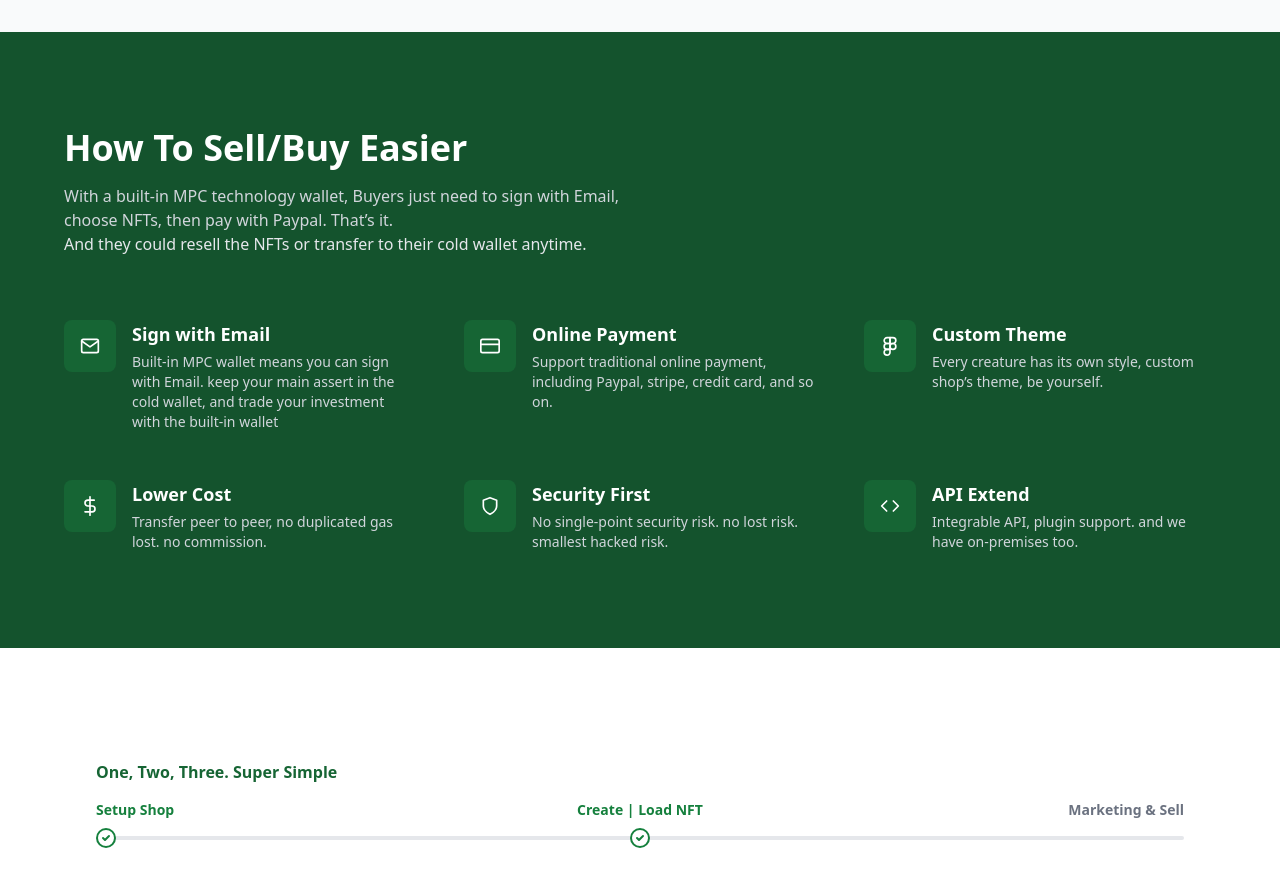
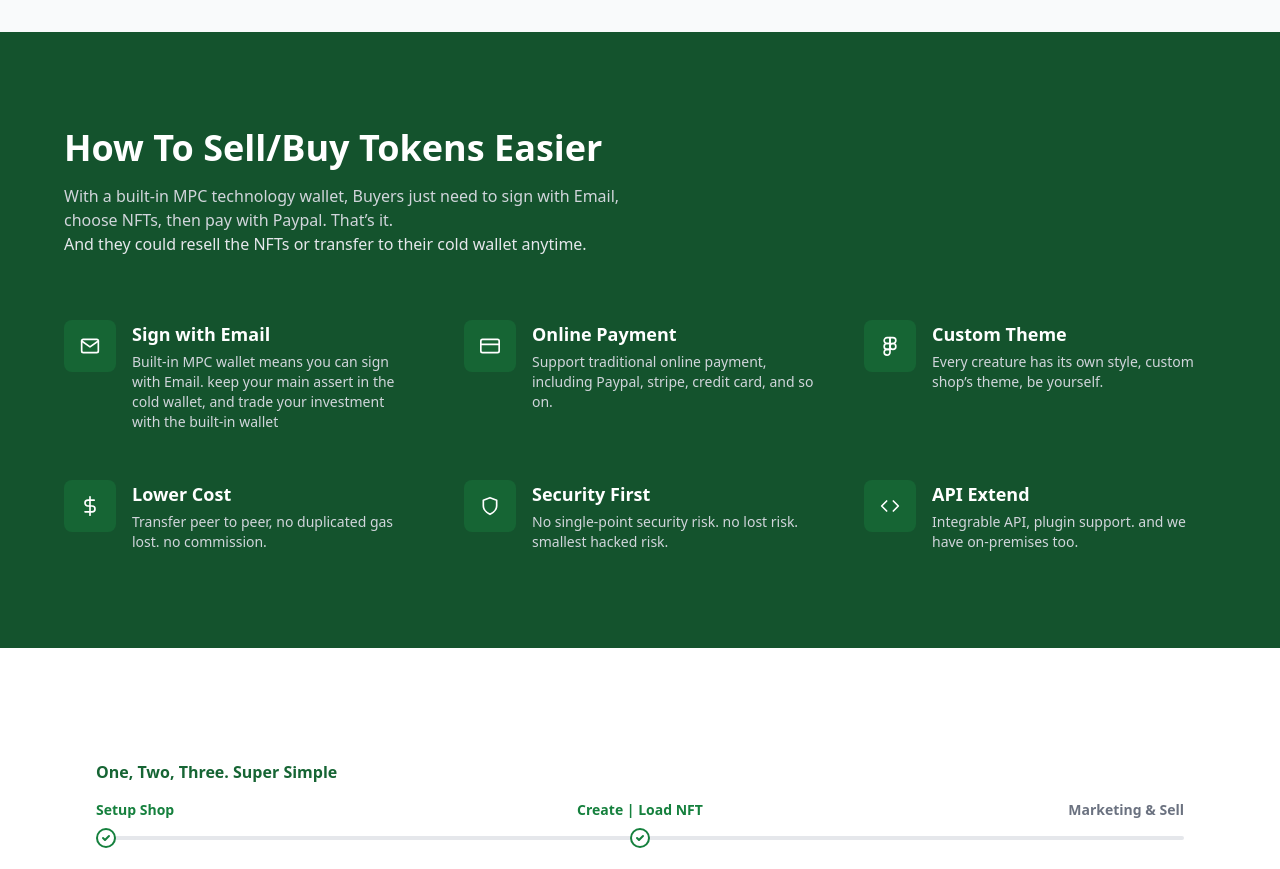
Before and after one commit to tans/shop3-site, a website: page index.html in a window 1280 px wide. Shown: the part 840-1709 px from the top of the page. Drawn offline with Linux system fonts and the light colour scheme.

Commit message:
Update index.html

```diff
--- a/index.html
+++ b/index.html
@@ -64,7 +64,7 @@
 	<section class="bg-green-900 text-white" id="feature">
 		<div class="max-w-screen-xl mx-auto px-4 py-24 sm:px-6 lg:px-16">
 			<div class="max-w-xl">
-				<h2 class="text-3xl font-bold sm:text-4xl">How To Sell/Buy Easier</h2>
+				<h2 class="text-3xl font-bold sm:text-4xl">How To Sell/Buy Tokens Easier</h2>
 
 				<p class="mt-4 text-gray-300">
 					With a built-in MPC technology wallet, Buyers just need to sign with Email, choose NFTs, then pay
```
